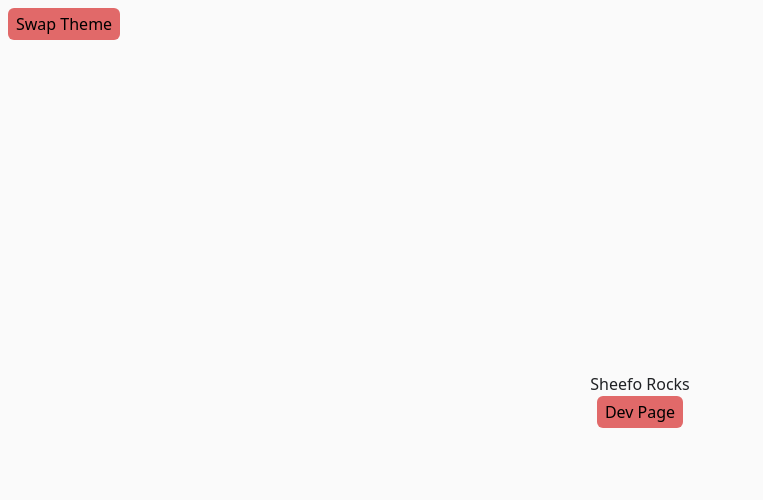
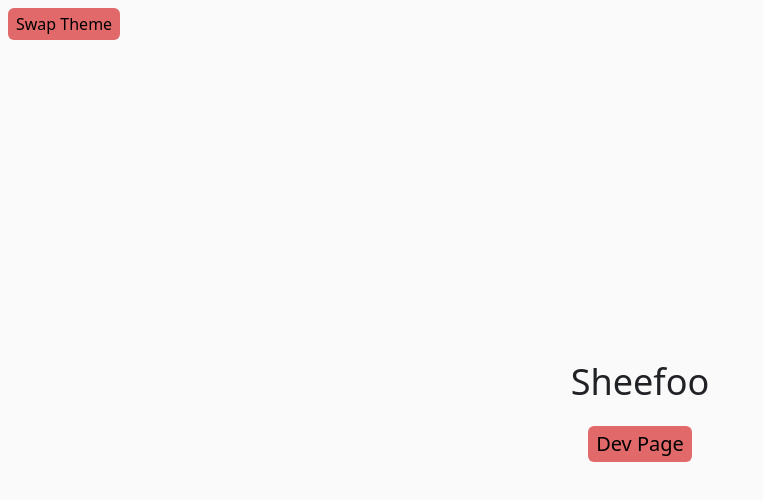
Before and after one commit to TheSheefooProject/frontend, a Next.js app: page / in a window 1280 px wide. Shown: the top 500 px of the page, without its empty margins (0-763 px from the left). Built offline with nearby package versions, Linux system fonts and the light colour scheme.

Commit message:
~ quick reformat

```diff
--- a/pages/index.tsx
+++ b/pages/index.tsx
@@ -9,9 +9,9 @@ const Home: NextPage = () => {
       <Head>
         <title>Sheefoo</title>
       </Head>
-      <h1 className="text-primary">Sheefo Rocks</h1>
+      <h1 className="m-6 text-4xl text-primary">Sheefoo</h1>
       <Link href="/devpage">
-        <a className="rounded-md bg-brand px-2 py-1 hover:bg-brand/75">
+        <a className="rounded-md bg-brand px-2 py-1 text-xl hover:cursor-pointer hover:bg-brand/75">
           Dev Page
         </a>
       </Link>
```
